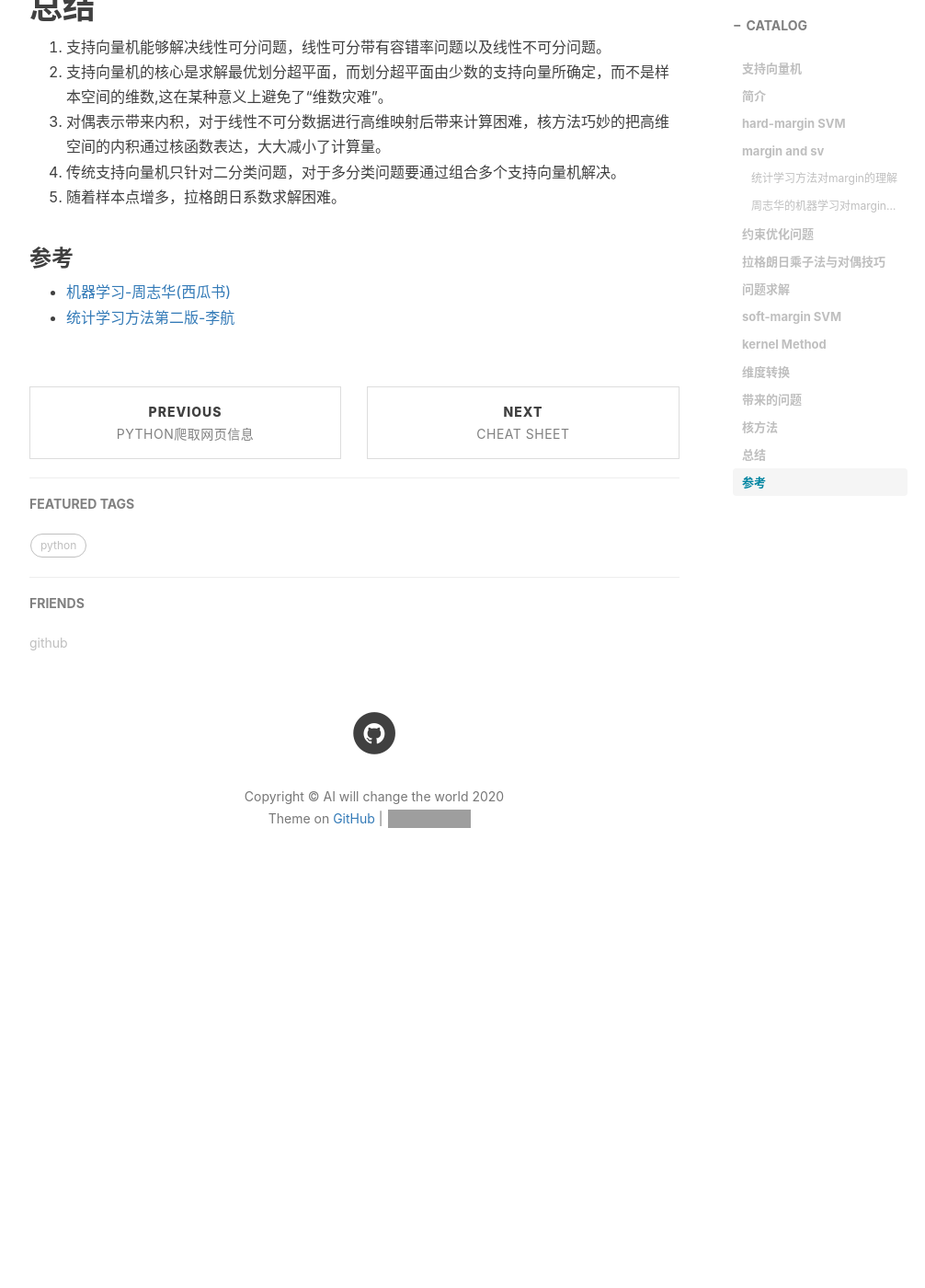
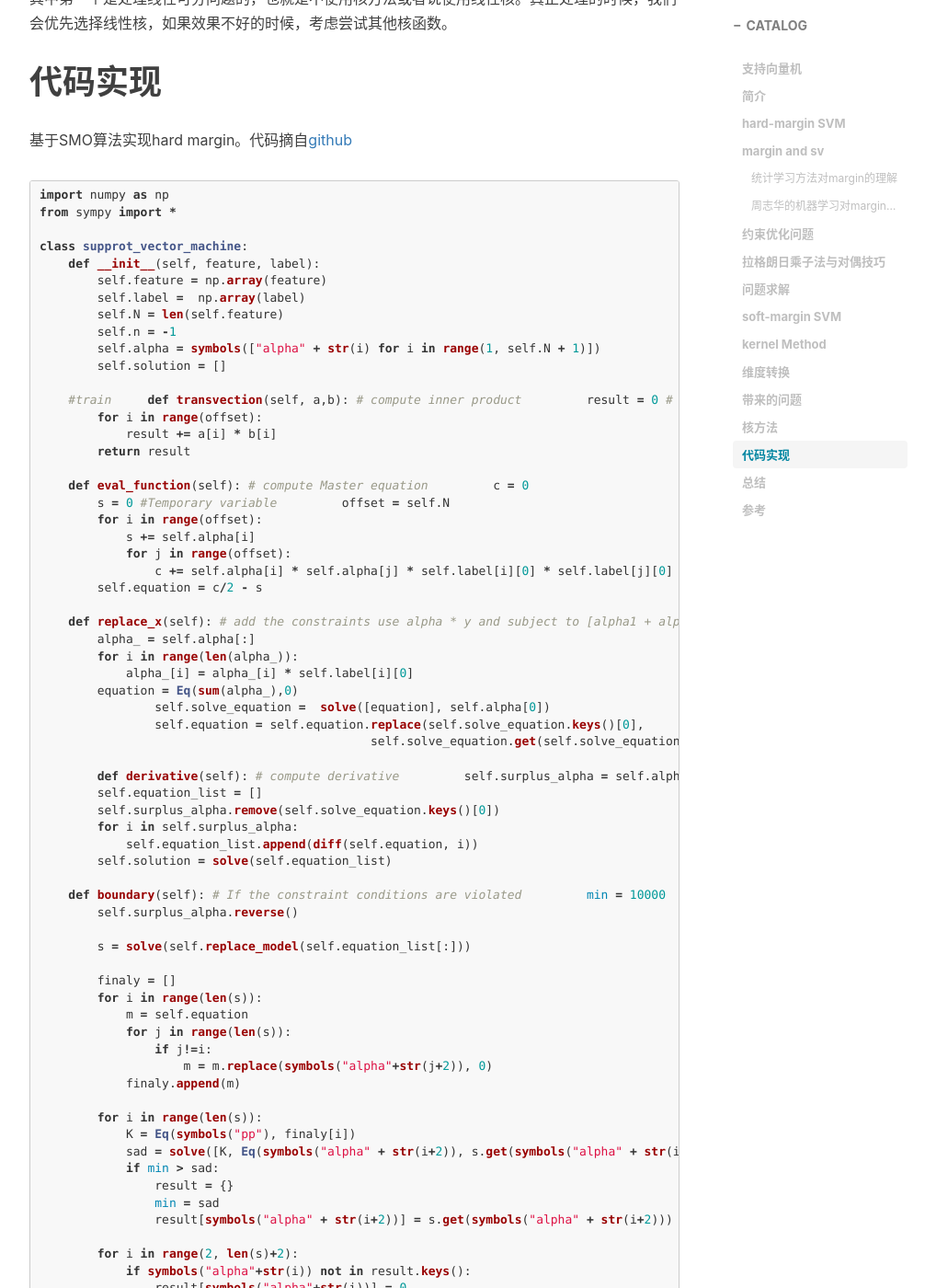
Before and after one commit to zhuxiaoxuhit/zhuxiaoxuhit.github.io, a Jekyll site: the page built from _posts/2020-03-10-支持向量机.md, in a window 1280 px wide and 1400 px high, scrolled down 10710 px. Shown: the whole window at 92% size, without its empty margins (233-1239 px from the left). Built offline with Jekyll 4.4.1, drawn with Linux system fonts in a browser that asks for light colours; nearby versions of some CDN libraries; formulas are drawn with MathJax 3; comment, search, counter and statistics services are not loaded; before the commit the page ends 11704 px from its top, so only the background shows below that; some of the changed text lies outside the part shown; grey boxes are pictures that could not be loaded.

Commit message:
[MDF]svm

````diff
--- a/_posts/2020-03-10-支持向量机.md
+++ b/_posts/2020-03-10-支持向量机.md
@@ -64,6 +64,7 @@ $w=(w_{1};w_{2};...;w_{d})$是法向量，决定了超平面的方向；b是位
 ![](/img/svm_8.JPG)
 欲找到具有"最大间隔" (maximum margin)的划分超平面，也就是要找到能满足约束参数w和b的同时，使得margin最大。
 
+
 ### 约束优化问题
 由此，分类问题转化为了约束优化问题:
 <center>$$ \max_{w,b}\min_{x_{i},i \in \{1,2,3..N\}}\frac{1}{\left\|w\right\|_2}y_{i}(w^{T}x_{i}+b)=\max_{w,b}\frac{1}{\left\|w\right\|_2}\min_{x_{i},i \in \{1,2,3..N\}}y_{i}(w^{T}x_{i}+b)$$</center>
@@ -77,7 +78,7 @@ $w=(w_{1};w_{2};...;w_{d})$是法向量，决定了超平面的方向；b是位
 <center>$${\exists}{r>0}, s.t. \min_{x_{i},y_{i},i \in \{1,2,3,4...N\}}y_{i}(w^{T}x_{i}+b)=r $$</center>
 而r的取值可以是任意大于零的数，为了方便计算，此处取为1。
 
-我们在求解最优化问题时，往往采用最小化：
+我们在求解最优化问题时，往往采用最小化,最大化间隔相当于最小化$\frac{1}{2}w^{T}w$：
 <center>$$\min_{w,b}\frac{1}{2}w^{T}w$$</center>
 <center>$$s.t.  \min y_{i}(w^{T}x_{i}+b)=1 $$</center>
 这是注意到问题本身是一个凸二次规划(convex quadratic programming)问题，能直接用现成的优化计算包求解，但我们可以有更高效的办法。
@@ -129,11 +130,12 @@ KKT条件(原问题和对偶问题具有强对偶关系的充要条件)：
 <center>$$f(x)= \sum_{i=1}^{N}a_{i}y_{i}x_{i}^{T}x+y_{s}-\sum_{i=1}^{N}a_{i}y_{i}x_{i}^{T}x_{s}$$</center>
 
 # soft-margin SVM
+当存在噪声样本时，训练集的样本集并不能被严格地线性可分(即使使用了后面的核函数)。如果按照原来的约束条件进行求解，会使得整个问题无解。hard margin分类，硬性的要求所有的样本点都满足和分类平面间距离必须大于某个值。
 软间隔同样是针对线性可分问题。它的核心思想是：允许少许错误。
-当数据存在噪声的时候用软间隔。
+适用soft margin的情况：当数据存在噪声的时候用软间隔。
 <center>$$\min_{w,b}\frac{1}{2}w^{T}w + loss$$</center>
 loss可以是分错的数量乘以系数C(系数C用来控制惩罚力度)，使用0/1损失函数或者铰链损失函数。它的原理实质上和深度学习的正则化类似。
-加入loss后目标函数多一个正则项，约束条件多一个松弛变量。每个样本数据都有一个对应的松弛变量，用以表示该样本不满足约束的程度。
+加入loss后目标函数多一个正则项，约束条件对每个样本多了一个松弛变量。每个样本数据都有一个对应的松弛变量，用以表示该样本不满足约束的程度。
 此<center>$$\min_{w,b}\frac{1}{2}w^{T}w+C\sum_{i=1}^{N}\xi{_{i}}$$</center>
 <center>$$s.t. y_{i}(w^{T}x_{i}+b)>=1-\xi_{i} ,\xi_{i}>=0$$</center>
 
@@ -175,6 +177,147 @@ loss可以是分错的数量乘以系数C(系数C用来控制惩罚力度)，使
 ![](/img/svm_6.JPG)
 其中第一个是处理线性可分问题的，也就是不使用核方法或者说使用线性核。真正处理的时候，我们会优先选择线性核，如果效果不好的时候，考虑尝试其他核函数。
 
+# 代码实现
+基于SMO算法实现hard margin。代码摘自[github](https://github.com/Mikoto10032/DeepLearning/blob/master/books/%E6%9D%8E%E8%88%AA-%E7%BB%9F%E8%AE%A1%E5%AD%A6%E4%B9%A0/machine_learning_algorithm-master/support_vector_machine/support_vector_machine.py)
+```python
+import numpy as np
+from sympy import *
+
+class supprot_vector_machine:
+    def __init__(self, feature, label):
+        self.feature = np.array(feature)
+        self.label =  np.array(label)
+        self.N = len(self.feature)
+        self.n = -1
+        self.alpha = symbols(["alpha" + str(i) for i in range(1, self.N + 1)])
+        self.solution = []
+
+    #train
+    def transvection(self, a,b): # compute inner product
+        result = 0 # conpute inner product function most used gram marix
+        offset = len(a)
+        for i in range(offset):
+            result += a[i] * b[i]
+        return result
+
+    def eval_function(self): # compute Master equation
+        c = 0
+        s = 0 #Temporary variable
+        offset = self.N
+        for i in range(offset):
+            s += self.alpha[i]
+            for j in range(offset):
+                c += self.alpha[i] * self.alpha[j] * self.label[i][0] * self.label[j][0] * self.transvection(self.feature[i], self.feature[j])
+        self.equation = c/2 - s
+
+    def replace_x(self): # add the constraints use alpha * y  and subject to [alpha1 + alpha2 + ... alphaN] = 0
+        self.n+=1
+        alpha_ = self.alpha[:]
+        for i in range(len(alpha_)):
+            alpha_[i] = alpha_[i] * self.label[i][0]
+        equation = Eq(sum(alpha_),0)
+		self.solve_equation =  solve([equation], self.alpha[0])
+		self.equation = self.equation.replace(self.solve_equation.keys()[0],
+                                              self.solve_equation.get(self.solve_equation.keys()[0]))
+
+	def derivative(self): # compute derivative
+        self.surplus_alpha = self.alpha[:]
+        self.equation_list = []
+        self.surplus_alpha.remove(self.solve_equation.keys()[0])
+        for i in self.surplus_alpha:
+            self.equation_list.append(diff(self.equation, i))
+        self.solution = solve(self.equation_list)
+
+    def boundary(self): # If the constraint conditions are violated
+        min = 10000
+        self.surplus_alpha.reverse()
+
+        s = solve(self.replace_model(self.equation_list[:]))
+
+        finaly = []
+        for i in range(len(s)):
+            m = self.equation
+            for j in range(len(s)):
+                if j!=i:
+                    m = m.replace(symbols("alpha"+str(j+2)), 0)
+            finaly.append(m)
+
+        for i in range(len(s)):
+            K = Eq(symbols("pp"), finaly[i])
+            sad = solve([K, Eq(symbols("alpha" + str(i+2)), s.get(symbols("alpha" + str(i+2))))])[0].get(symbols("pp"))
+            if min > sad:
+                result = {}
+                min = sad
+                result[symbols("alpha" + str(i+2))] = s.get(symbols("alpha" + str(i+2)))
+
+        for i in range(2, len(s)+2):
+            if symbols("alpha"+str(i)) not in result.keys():
+                result[symbols("alpha"+str(i))] = 0
+
+        self.solution = result
+
+    # auxiliary function
+    def replace_model(self, lists):
+        bound = lists
+        k=len(bound)
+        for i in range(k):
+            for j in range(k):
+                if j!=i:
+                    bound[i] = bound[i].replace(symbols("alpha"+str(j+2)), 0)
+        return bound
+
+    def get_origin(self, source):
+        value_list = [Eq(i, source.get(i)) for i in source.keys()]
+        value_list.append(Eq(self.solve_equation.keys()[0], self.solve_equation.get(self.solve_equation.keys()[0])))
+        return solve(value_list)
+
+    #enter
+    def fit(self):
+        self.eval_function()
+        self.replace_x()
+        self.derivative()
+        for i in self.solution:
+            if (self.solution.get(i)) < 0:
+                self.boundary()
+                break
+        if self.solution == []:
+            self.boundary()
+        self.solution = self.get_origin(self.solution)
+
+        final_alpha = [self.solution.get(self.alpha[i]) for i in range(len(self.solution))]
+        final_alpha = [[i] for i in final_alpha]
+
+
+        #self.w
+        self.w = sum(final_alpha *self.feature*self.label)
+
+        #self.b
+        for i in range(len(final_alpha)): #The presence of subscript j makes alpha_j>0
+            if final_alpha[i] != 0:
+                alpha_j = i
+                break
+        kk = []
+        for i in range(self.N):
+            kk.append(self.transvection(self.feature[i], self.feature[alpha_j]))
+
+        self.b = [final_alpha[i] * self.label[i] * kk[i] for i in range(self.N)]
+        self.b = self.label[alpha_j] - sum(self.b)
+
+    #prediction																#预测过程
+    def prediction(self, feature):
+        Mat = np.array(feature).transpose()
+        col = Mat.shape[1]
+
+        output = []
+        for i in range(col):
+            if sum(Mat[:,i] * self.w) + self.b > 0:
+                output.append(+1)
+            else:
+                output.append(-1)
+
+        return output
+```
+
 # 总结
 1. 支持向量机能够解决线性可分问题，线性可分带有容错率问题以及线性不可分问题。
 2. 支持向量机的核心是求解最优划分超平面，而划分超平面由少数的支持向量所确定，而不是样本空间的维数,这在某种意义上避免了“维数灾难”。
````
